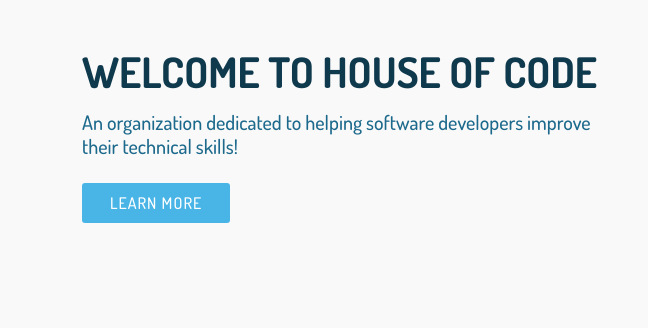
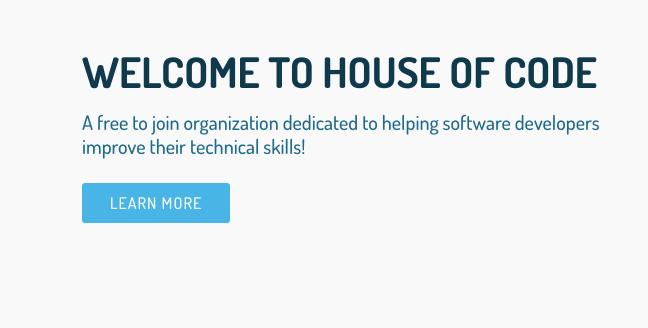
Before and after one commit to faizan12123/House-of-Code-Website, a plain HTML site: page index.html in a window 1280 px wide. Shown: the part 229-557 px from the top of the page, 0-648 px from the left. Drawn offline with nearby package versions, Linux system fonts and the light colour scheme.

Commit message:
changing the meta data

```diff
--- a/index.html
+++ b/index.html
@@ -6,7 +6,7 @@
   <meta content="width=device-width, initial-scale=1.0" name="viewport">
 
   <title>House of Code</title>
-  <meta content="An organization dedicated to helping software developers improve their technical skills!" name="description">
+  <meta content="A free to join organization dedicated to helping software developers improve their technical skills!" name="description">
   <meta content="" name="keywords">
 
   <!-- Favicons -->
@@ -143,7 +143,7 @@ function sendEmail() {
       <div class="row">
         <div class="col-lg-6 pt-4 pt-lg-0 order-2 order-lg-1 d-flex flex-column justify-content-center">
           <h1>Welcome to House of Code</h1>
-          <h2>An organization dedicated to helping software developers improve their technical skills!</h2>
+          <h2>A free to join organization dedicated to helping software developers improve their technical skills!</h2>
           <div><a href="#about" class="btn-get-started scrollto">Learn More</a></div>
         </div>
         <div class="col-lg-6 order-1 order-lg-2 hero-img">
```
